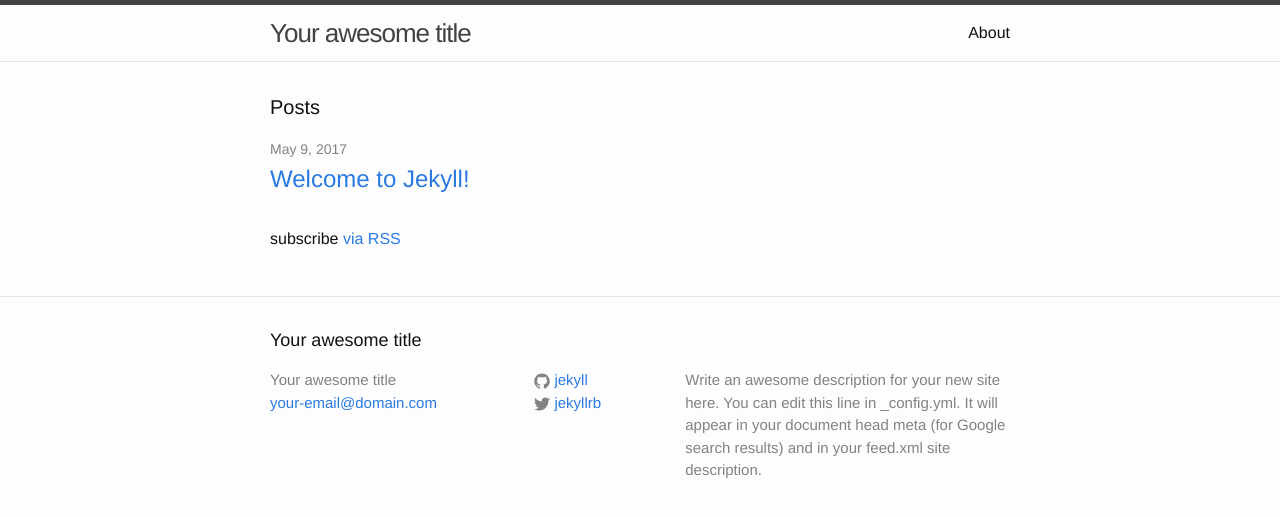
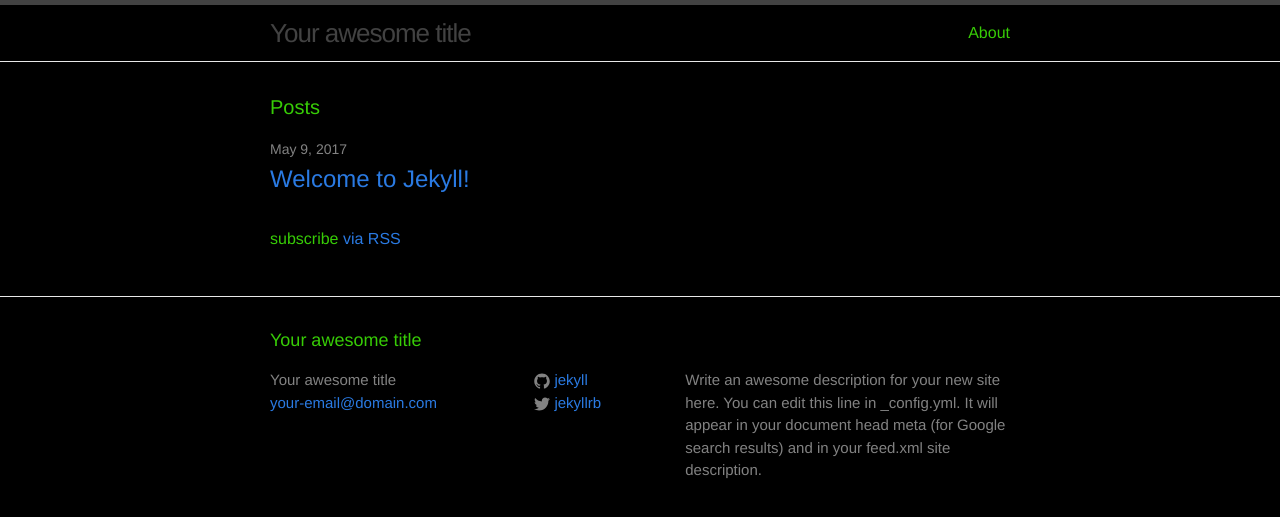
Before and after one commit to learnitupproject/learnitupproject.github.io, a Jekyll site: the page built from index.html, in a window 1280 px wide. Shown: the top 517 px of the page. Built offline with Jekyll 4.4.1, drawn with Linux system fonts in a browser that asks for light colours.

Commit message:
changed wallpaper and text color to "hacker" theme

```diff
--- a/css/main.scss
+++ b/css/main.scss
@@ -14,8 +14,8 @@ $base-line-height: 1.5;
 
 $spacing-unit:     30px;
 
-$text-color:       #111;
-$background-color: #fdfdfd;
+$text-color:       #37cc06;
+$background-color: #000000;
 $brand-color:      #2a7ae2;
 
 $grey-color:       #828282;
```
